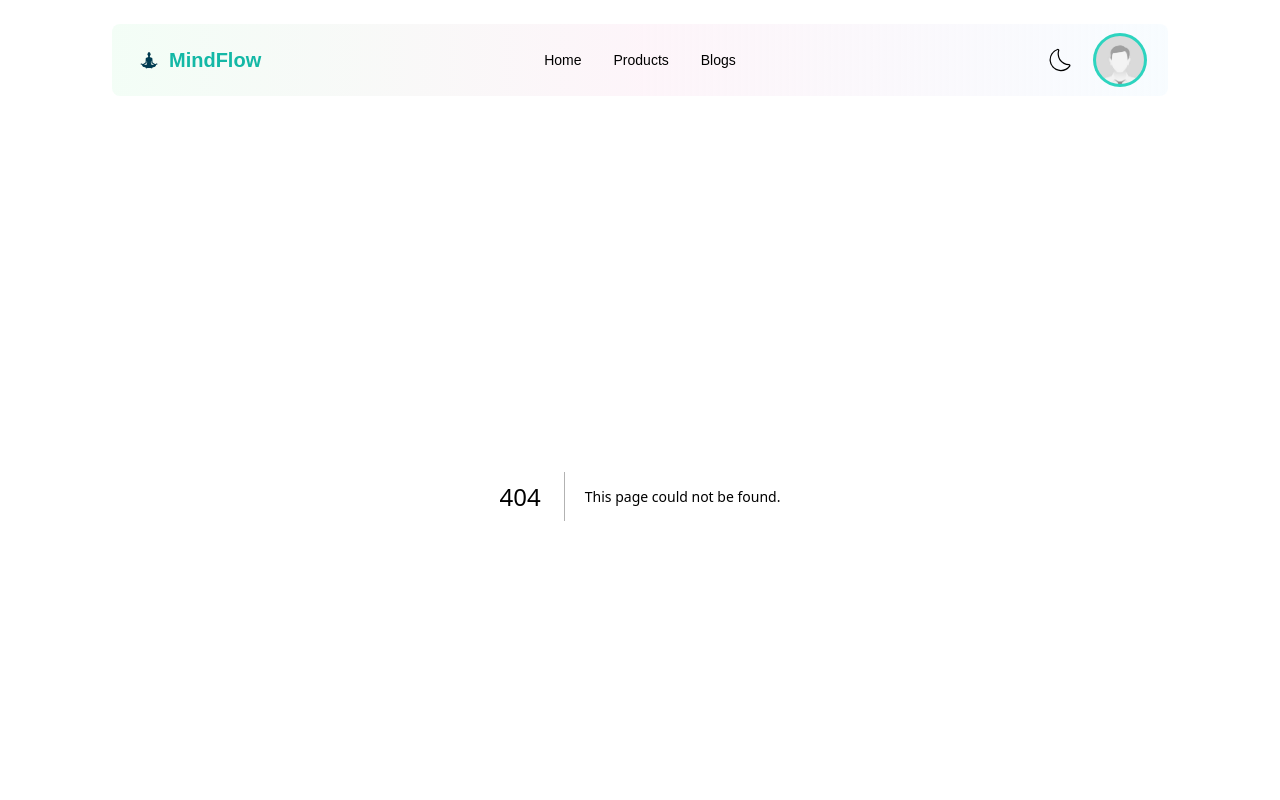
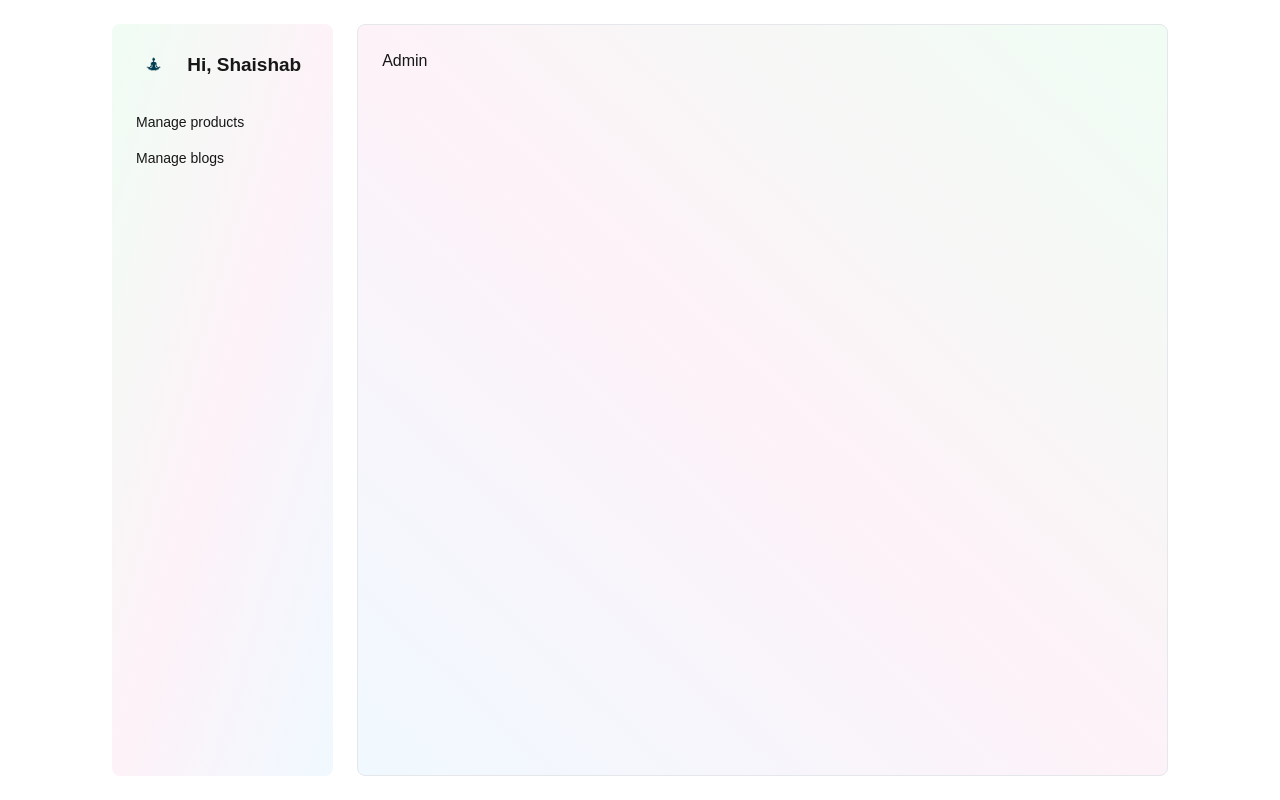
Before and after one commit to shaishabcoding/mind-flow, a Next.js app: page /dashboard/admin in a window 1280 px wide. Before the commit this address had no page. Shown: the top 800 px of the page. Built offline with nearby package versions, Linux system fonts and the light colour scheme.

Commit message:
fixed layout

```diff
--- /dev/null
+++ b/src/app/dashboard/admin/layout.js
@@ -0,0 +1,35 @@
+import SideBar from "@/components/layouts/dashboard/admin/components/SideBar";
+import Link from "next/link";
+
+export const metadata = {
+  title: "Admin dashboard",
+  description: "Admin dashboard for mind flow",
+};
+
+const links = (
+  <ul className="menu menu-sm lg:menu-md">
+    <li>
+      <Link href="products">Manage products</Link>
+    </li>
+    <li>
+      <Link href="blogs">Manage blogs</Link>
+    </li>
+  </ul>
+);
+
+export default function AdminDashboardLayout({ children }) {
+  return (
+    <div className="bg-white h-screen dark:bg-black dark:text-white font-open-sans">
+      <div className="lg:px-28 md:h-screen flex flex-row lg:py-6 lg:gap-6">
+        <div className="w-96 md:w-72 hidden md:block bg-gradient-to-br from-green-50 dark:from-gray-700 via-pink-50 dark:via-gray-800 to-sky-50 dark:to-gray-700 dark:text-white dark:border-gray-500 h-full lg:rounded-lg">
+          <SideBar links={links} />
+        </div>
+        <div className="flex-grow h-full w-full md:p-2 pt-1 lg:p-0">
+          <div className="h-full w-full overflow-hidden lg:p-6 pt-6 px-2 pb-2 lg:mx-0 md:rounded-lg md:border bg-gradient-to-bl from-green-50 dark:from-gray-700 via-pink-50 dark:via-gray-800 to-sky-50 dark:to-gray-700 dark:text-white dark:border-gray-500">
+            <div className="h-full w-full overflow-auto">{children}</div>
+          </div>
+        </div>
+      </div>
+    </div>
+  );
+}
--- /dev/null
+++ b/src/app/dashboard/admin/page.js
@@ -0,0 +1,7 @@
+export default function Home() {
+  return (
+    <div>
+      <h2>Admin</h2>
+    </div>
+  );
+}
--- a/src/app/layout.js
+++ b/src/app/layout.js
@@ -1,7 +1,6 @@
 import localFont from "next/font/local";
 import "./globals.css";
-import Navbar from "@/components/layouts/root/Navbar";
-import Footer from "@/components/layouts/root/Footer";
+import { RootLayout as Layout } from "@/components/layouts/root/Layout";
 
 const geistSans = localFont({
   src: "./fonts/GeistVF.woff",
@@ -15,8 +14,12 @@ const geistMono = localFont({
 });
 
 export const metadata = {
-  title: "Create Next App",
-  description: "Generated by create next app",
+  title: {
+    default: "MindFlow",
+    template: "%s | MindFlow",
+  },
+  description:
+    "Discover smart yoga products designed to enhance mindfulness and well-being.",
 };
 
 export default function RootLayout({ children }) {
@@ -25,13 +28,7 @@ export default function RootLayout({ children }) {
       <body
         className={`${geistSans.variable} ${geistMono.variable} antialiased`}
       >
-        <div className="bg-white dark:bg-black dark:text-white font-open-sans">
-          <div className="lg:px-28 lg:pt-6 ">
-            <Navbar></Navbar>
-            {children}
-          </div>
-          <Footer></Footer>
-        </div>
+        <Layout>{children}</Layout>
       </body>
     </html>
   );
--- /dev/null
+++ b/src/components/layouts/dashboard/admin/components/Navbar.jsx
@@ -0,0 +1,54 @@
+import { Link } from "react-router-dom";
+
+const Navbar = ({ links }) => {
+  return (
+    <nav
+      id="sidebar"
+      className="navbar backdrop-blur-md bg-gradient-to-r from-green-50/80 dark:from-gray-600/80 via-pink-50/80 dark:via-gray-700/80 to-sky-50/50 dark:to-gray-600/80 dark:text-white lg:rounded-lg"
+    >
+      <div className="navbar-start">
+        <div className="dropdown">
+          <div tabIndex={0} role="button" className="btn btn-ghost lg:hidden">
+            <svg
+              xmlns="http://www.w3.org/2000/svg"
+              className="h-5 w-5"
+              fill="none"
+              viewBox="0 0 24 24"
+              stroke="currentColor"
+            >
+              <path
+                strokeLinecap="round"
+                strokeLinejoin="round"
+                strokeWidth="2"
+                d="M4 6h16M4 12h8m-8 6h16"
+              />
+            </svg>
+          </div>
+          <ul
+            tabIndex={0}
+            className="menu mt-4 bg-gradient-to-br from-green-50  dark:from-gray-700 via-pink-50 dark:via-gray-800 to-sky-50 dark:to-gray-700 dark:text-white dark:border-gray-500 menu-sm dropdown-content p-2 shadow bg-base-100 rounded-box w-52"
+          >
+            {links}
+          </ul>
+        </div>
+        <Link
+          to="/"
+          className="btn btn-ghost text-base font-bold md:px-4 px-0 md:text-xl"
+        >
+          <span className="flex gap-1 lg:gap-2 items-center">
+            <img
+              className="w-[1.5em] dark:bg-white dark:mask dark:mask-squircle"
+              src="/logo.png"
+            />{" "}
+            <span>Hi, {user.displayName.split(" ")[0].slice(0, 10)}</span>
+          </span>
+        </Link>
+      </div>
+      <div className="navbar-center hidden lg:flex">
+        <ul className="menu menu-horizontal px-1">{links}</ul>
+      </div>
+    </nav>
+  );
+};
+
+export default Navbar;
--- /dev/null
+++ b/src/components/layouts/dashboard/admin/components/SideBar.jsx
@@ -0,0 +1,34 @@
+import Image from "next/image";
+import Link from "next/link";
+
+const SideBar = ({ links }) => {
+  const { user } = {
+    user: {
+      displayName: "Shaishab Chandra Shil",
+      email: "shaishab316@gmail.com",
+      photoURL: "/logo.png",
+    },
+  };
+
+  return (
+    <div id="sidebar2">
+      <Link
+        href="/"
+        className="btn btn-ghost text-lg lg:text-xl font-semibold lg:font-bold mt-2 px-4 lg:mb-2 lg:mt-4 flex flex-col gap-1 overflow-ellipsis text-balance"
+      >
+        <Image
+          height="20"
+          width="20"
+          alt="logo"
+          className="dark:bg-white dark:mask dark:mask-squircle"
+          src="/logo.png"
+        />
+        <span>Hi, {user.displayName.split(" ")[0].slice(0, 10)}</span>
+      </Link>
+
+      {links}
+    </div>
+  );
+};
+
+export default SideBar;
--- /dev/null
+++ b/src/components/layouts/root/Layout.jsx
@@ -0,0 +1,19 @@
+"use client";
+import { usePathname } from "next/navigation";
+import Navbar from "./Navbar";
+import Footer from "./Footer";
+
+export const RootLayout = ({ children }) => {
+  const pathname = usePathname();
+  return !pathname.includes("dashboard") ? (
+    <div className="bg-white dark:bg-black dark:text-white font-open-sans">
+      <div className="lg:px-28 lg:pt-6 ">
+        <Navbar></Navbar>
+        {children}
+      </div>
+      <Footer></Footer>
+    </div>
+  ) : (
+    children
+  );
+};
--- a/src/components/layouts/root/Navbar.jsx
+++ b/src/components/layouts/root/Navbar.jsx
@@ -130,9 +130,9 @@ const Navbar = () => {
           >
             <li className="dark:hover:bg-gray-400/30 rounded-md">
               <Link
-                href="/admin-dashboard"
+                href="/dashboard/admin"
                 className={
-                  pathname === "/admin-dashboard"
+                  pathname === "/dashboard/admin"
                     ? "bg-teal-200/50 text-teal-700 dark:text-teal-400 dark:bg-teal-700/50 font-semibold hover:cursor-not-allowed"
                     : ""
                 }
```
